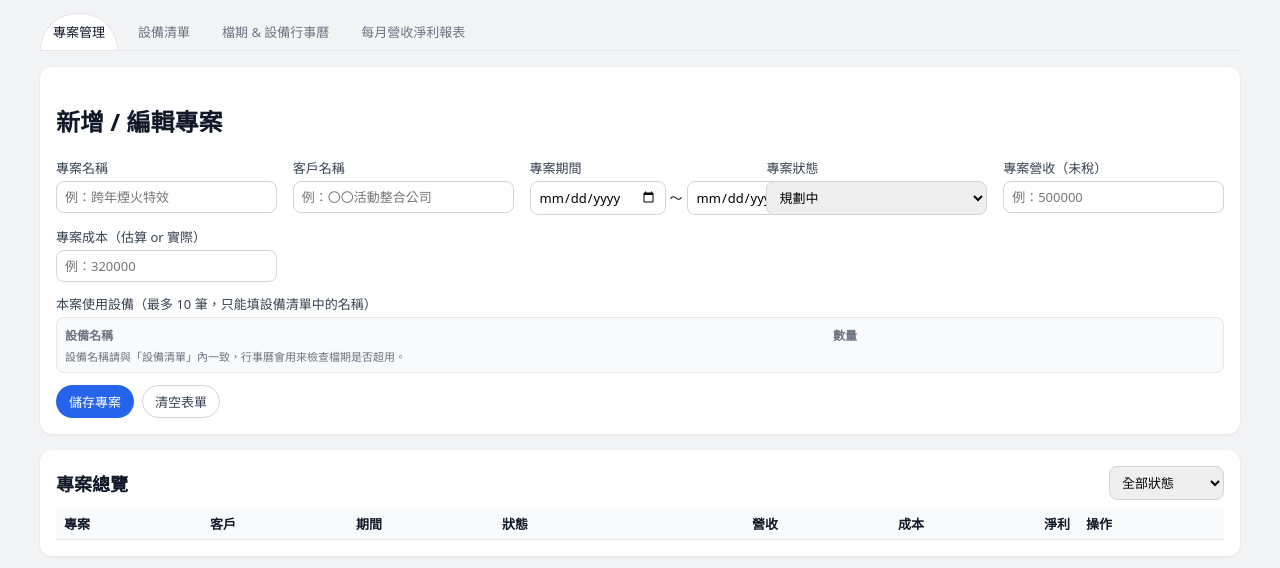
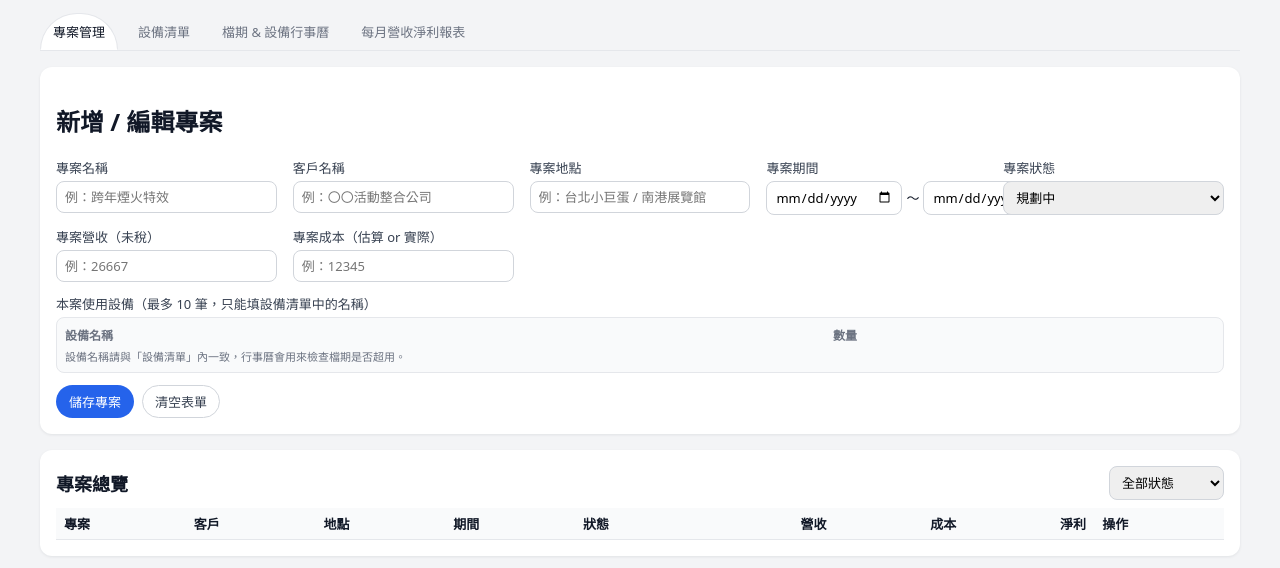
Before and after one commit to renee9211/yaoyan-dashboard, a plain HTML site: page index.html in a window 1280 px wide. Shown: the part 78-646 px from the top of the page. Drawn offline with Linux system fonts and the light colour scheme.

Commit message:
Update index.html

```diff
--- a/index.html
+++ b/index.html
@@ -45,6 +45,12 @@
             <input id="projectClient" type="text" placeholder="例：〇〇活動整合公司" />
           </div>
 
+          <!-- ✅ 新增：專案地點（手動輸入） -->
+          <div class="field">
+            <label for="projectLocation">專案地點</label>
+            <input id="projectLocation" type="text" placeholder="例：台北小巨蛋 / 南港展覽館" />
+          </div>
+
           <div class="field">
             <label>專案期間</label>
             <div class="field-inline">
@@ -67,12 +73,14 @@
 
           <div class="field">
             <label for="projectRevenue">專案營收（未稅）</label>
-            <input id="projectRevenue" type="number" min="0" step="1000" placeholder="例：500000" />
+            <!-- ✅ 移除 step=1000，讓你可輸入到個位數 -->
+            <input id="projectRevenue" type="number" min="0" step="1" placeholder="例：26667" />
           </div>
 
           <div class="field">
             <label for="projectCost">專案成本（估算 or 實際）</label>
-            <input id="projectCost" type="number" min="0" step="1000" placeholder="例：320000" />
+            <!-- ✅ 移除 step=1000，讓你可輸入到個位數 -->
+            <input id="projectCost" type="number" min="0" step="1" placeholder="例：12345" />
           </div>
 
           <div class="field full">
@@ -118,6 +126,8 @@
               <tr>
                 <th>專案</th>
                 <th>客戶</th>
+                <!-- ✅ 新增：地點欄 -->
+                <th>地點</th>
                 <th>期間</th>
                 <th>狀態</th>
                 <th class="num">營收</th>
@@ -220,6 +230,8 @@
               <tr>
                 <th>專案</th>
                 <th>客戶</th>
+                <!-- ✅ 新增：地點欄 -->
+                <th>地點</th>
                 <th>期間</th>
                 <th>狀態</th>
                 <th class="num">營收</th>
@@ -232,7 +244,7 @@
             </tbody>
             <tfoot>
               <tr>
-                <th colspan="4" class="num">合計</th>
+                <th colspan="5" class="num">合計</th>
                 <th class="num" id="reportTotalRevenue">0</th>
                 <th class="num" id="reportTotalCost">0</th>
                 <th class="num" id="reportTotalProfit">0</th>
```
